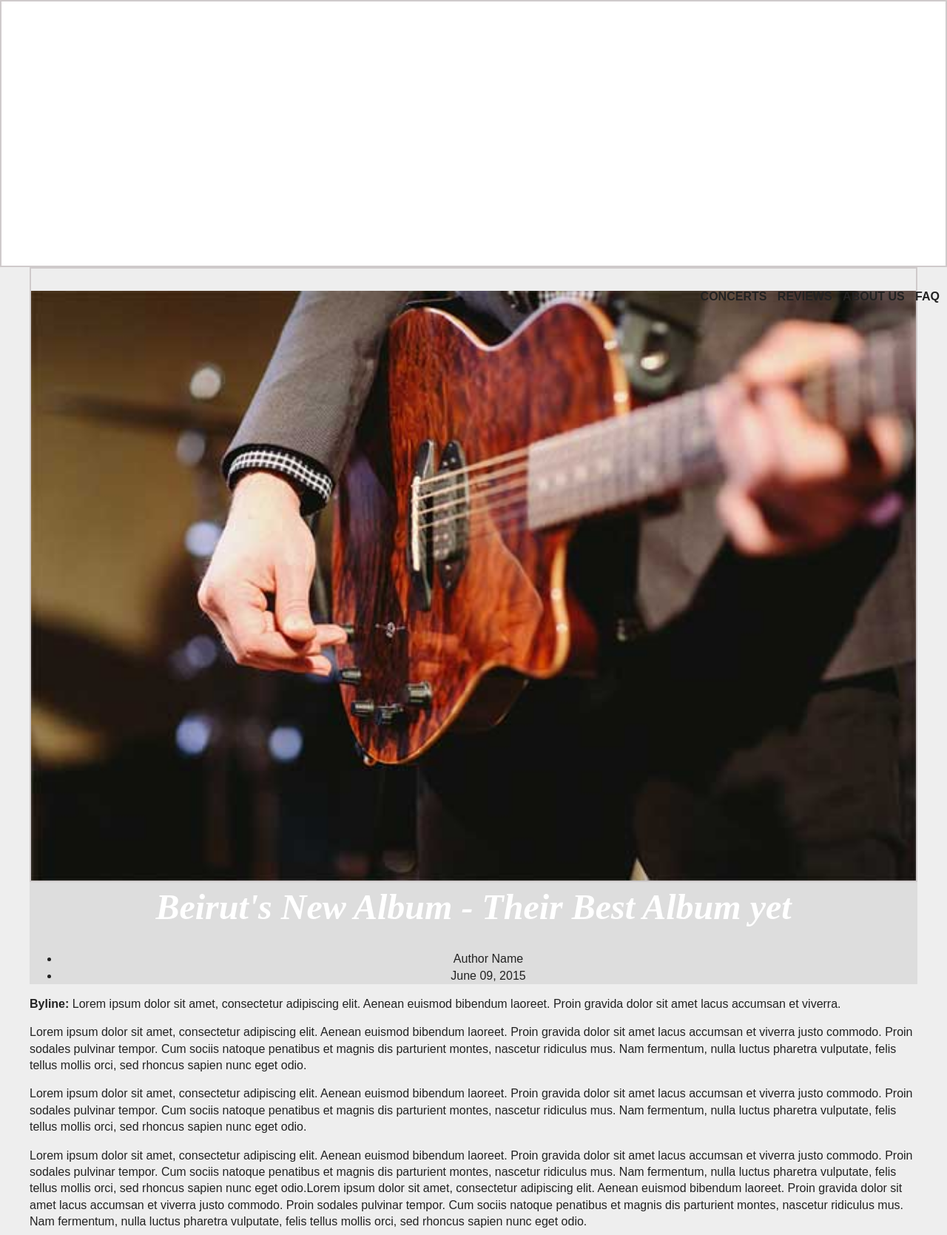
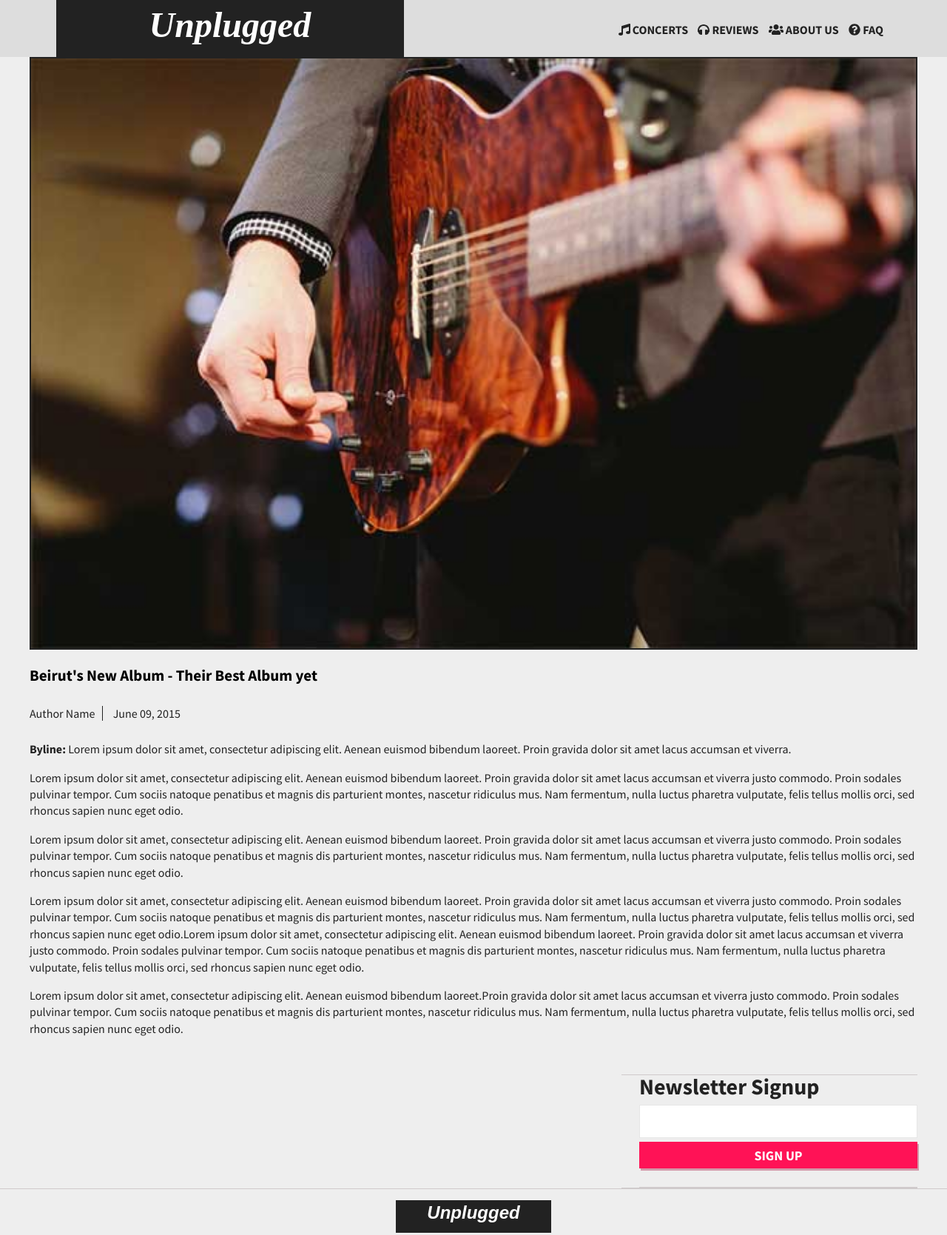
Before and after one commit to ceilisphere/unplugged, a plain HTML site: page reviews/reviews-details.html in a window 1280 px wide. Shown: the top 1669 px of the page at 74% size. Drawn offline with nearby package versions, Linux system fonts and the light colour scheme; a web font is replaced by a local one.

Commit message:
news reviews detail pages styles

```diff
--- a/css/main.css
+++ b/css/main.css
@@ -446,6 +446,42 @@ footer {
 
 .aside-writers {
     margin-bottom: 20px;
+}
+
+.article-header {
+    background: none;
+    text-align: left;
+}
+
+.article-header h1 {
+    color: black;
+    font-family: 'Source Sans Pro', sans-serif;
+    font-size: 1.3125em;
+    font-style: normal;
+    margin-top: 20px;
+}
+
+ul.article-meta-info{
+        list-style: none;
+        padding: 0;
+        width: 100%;
+        height: 2em;
+    }
+
+        ul.article-meta-info li{
+            display: inline;
+            margin-bottom: 10px;
+        }
+
+        .article-author{
+            padding-right: 10px;
+            border-right: 1px solid;
+            margin-right: 10px;
+        }
+
+.aside-detail {
+    border-top: 1px solid #cfcacb;
+    border-bottom: 1px solid #cfcacb;
 }
 
 
--- a/news/news-details.html
+++ b/news/news-details.html
@@ -13,6 +13,9 @@
 
         <link rel="stylesheet" href="../css/normalize.css">
         <link rel="stylesheet" href="../css/main.css">
+
+        <link href="https://fonts.googleapis.com/css?family=Open+Sans|Sansita:400,800i|Source+Sans+Pro:400,700" rel="stylesheet">
+        <script defer src="https://use.fontawesome.com/releases/v5.0.6/js/all.js"></script>
     </head>
     <body>
         <!--[if lte IE 9]>
@@ -22,27 +25,34 @@
         <!-- Add your site or application content here -->
 
         <header>
-            <figure>
-                <a href="../index.html"><img src="../img/logo-header.png" alt="Unplugged logo"/></a>
-            </figure>
+            <div class="row">
+                <div class="main-header">
+                <div class="col-sm-12 col-md-5">
+                    <div class="header-logo">
+                        <h1>Unplugged</h1>
+                    </div>
+                </div>
 
-            <nav>
-                <ul>
-                    <li><a href="../concerts/index.html">Concerts</a></li>
-                    <li><a href="../reviews/index.html">Reviews</a></li>
-                    <li><a href="../about/index.html">About Us</a></li>
-                    <li><a href="../about/faq.html">FAQ</a></li>
-                </ul>
-            </nav>
+                <div class="col-sm-12 col-md-7">
+                    <nav>
+                        <ul>
+                            <li><a href="../concerts/index.html"><i class="fas fa-music"></i> Concerts</a></li>
+                            <li><a href="../reviews/index.html"><i class="fas fa-headphones"></i> Reviews</a></li>
+                            <li><a href="../about/index.html"><i class="fas fa-users"></i> About Us</a></li>
+                            <li><a href="../about/faq.html"><i class="fas fa-question-circle"></i> FAQ</a></li>
+                        </ul>
+                    </nav>
+                </div>
+            </div>
         </header>
 
         <main>
             <article>
-                <figure>
+                <figure class="hero-img">
                     <img src="../img/news-hero-img.jpg" alt="">
                 </figure>
 
-                <header>
+                <header class="article-header">
                     <h1>Wilco Announces a New Album and a Summer Tour</h1>
                     <ul class="article-meta-info">
                         <li class="article-author">Author Name</li>
@@ -58,8 +68,8 @@
 
             </article>
 
-            <aside>
-                <div class="newsletter">
+            <aside class="aside-detail">
+                <div class="aside-newsletter">
                     <h1>Newsletter Signup</h1>
                     <form>
                         <input type="text">
@@ -70,9 +80,11 @@
         </main>
 
         <footer>
-            <figure id="footer-logo">
-                <img src="..img/footer-logo.png" alt="Unplugged logo" />
-            </figure>
+            <div class="row">
+            <div class="footer-logo">
+                <h1>Unplugged</h1>
+            </div>
+            </div>
         </footer>
 
 
--- a/reviews/reviews-details.html
+++ b/reviews/reviews-details.html
@@ -13,6 +13,9 @@
 
         <link rel="stylesheet" href="../css/normalize.css">
         <link rel="stylesheet" href="../css/main.css">
+
+        <link href="https://fonts.googleapis.com/css?family=Open+Sans|Sansita:400,800i|Source+Sans+Pro:400,700" rel="stylesheet">
+        <script defer src="https://use.fontawesome.com/releases/v5.0.6/js/all.js"></script>
     </head>
     <body>
         <!--[if lte IE 9]>
@@ -22,27 +25,34 @@
         <!-- Add your site or application content here -->
 
         <header>
-            <figure>
-                <a href="../index.html"><img src="../img/logo-header.png" alt="Unplugged logo"/></a>
-            </figure>
+            <div class="row">
+                <div class="main-header">
+                <div class="col-sm-12 col-md-5">
+                    <div class="header-logo">
+                        <h1>Unplugged</h1>
+                    </div>
+                </div>
 
-            <nav>
-                <ul>
-                    <li><a href="../concerts/index.html">Concerts</a></li>
-                    <li><a href="index.html">Reviews</a></li>
-                    <li><a href="../about/index.html">About Us</a></li>
-                    <li><a href="../about/faq.html">FAQ</a></li>
-                </ul>
-            </nav>
+                <div class="col-sm-12 col-md-7">
+                    <nav>
+                        <ul>
+                            <li><a href="../concerts/index.html"><i class="fas fa-music"></i> Concerts</a></li>
+                            <li><a href="index.html"><i class="fas fa-headphones"></i> Reviews</a></li>
+                            <li><a href="../about/index.html"><i class="fas fa-users"></i> About Us</a></li>
+                            <li><a href="../about/faq.html"><i class="fas fa-question-circle"></i> FAQ</a></li>
+                        </ul>
+                    </nav>
+                </div>
+            </div>
         </header>
 
         <main>
             <article>
-                <figure>
+                <figure class="hero-img">
                     <img src="../img/reviews-hero-img.jpg" alt="">
                 </figure>
 
-                <header>
+                <header class="article-header">
                     <h1>Beirut's New Album - Their Best Album yet</h1>
                     <ul class="article-meta-info">
                         <li class="article-author">Author Name</li>
@@ -58,8 +68,8 @@
 
             </article>
 
-            <aside>
-                <div class="newsletter">
+            <aside class="aside-detail">
+                <div class="aside-newsletter">
                     <h1>Newsletter Signup</h1>
                     <form>
                         <input type="text">
@@ -70,9 +80,11 @@
         </main>
 
         <footer>
-            <figure id="footer-logo">
-                <img src="..img/footer-logo.png" alt="Unplugged logo" />
-            </figure>
+            <div class="row">
+            <div class="footer-logo">
+                <h1>Unplugged</h1>
+            </div>
+            </div>
         </footer>
 
 
```
Also changed, not shown: reviews/index.html (+9 -9 lines).
